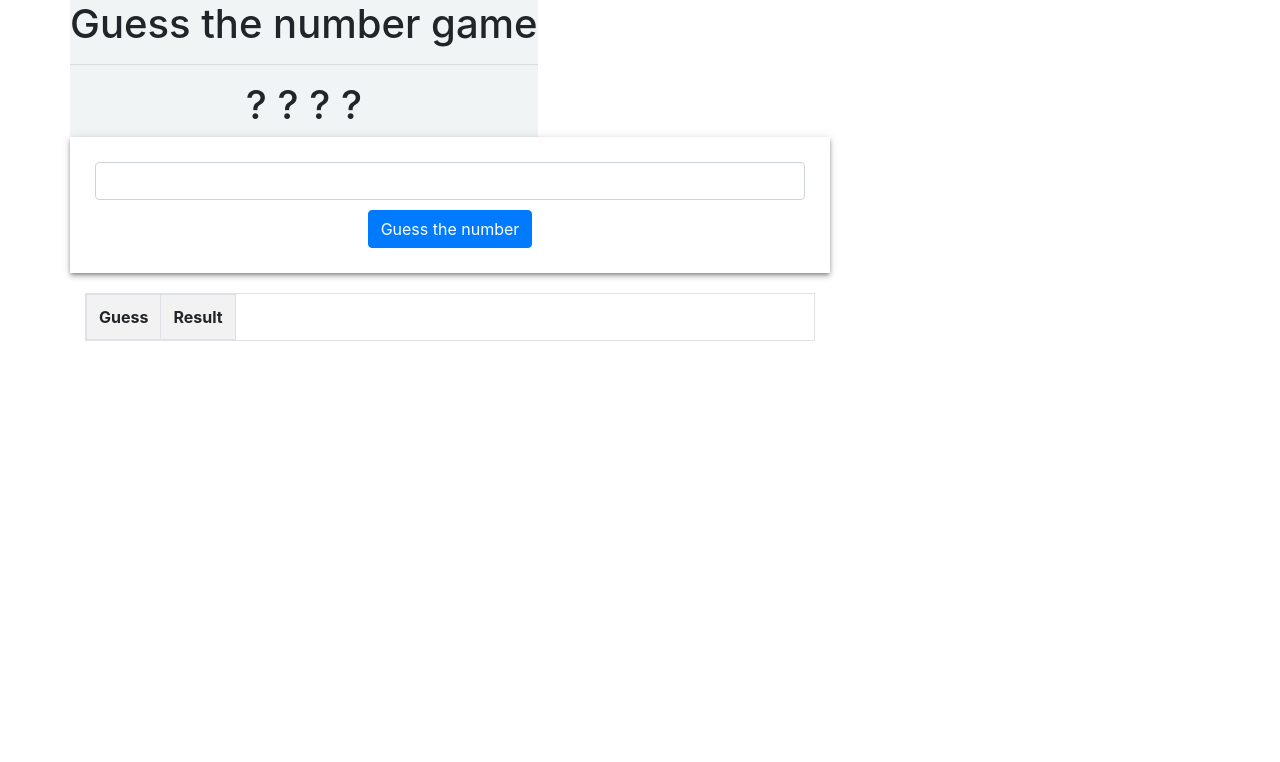
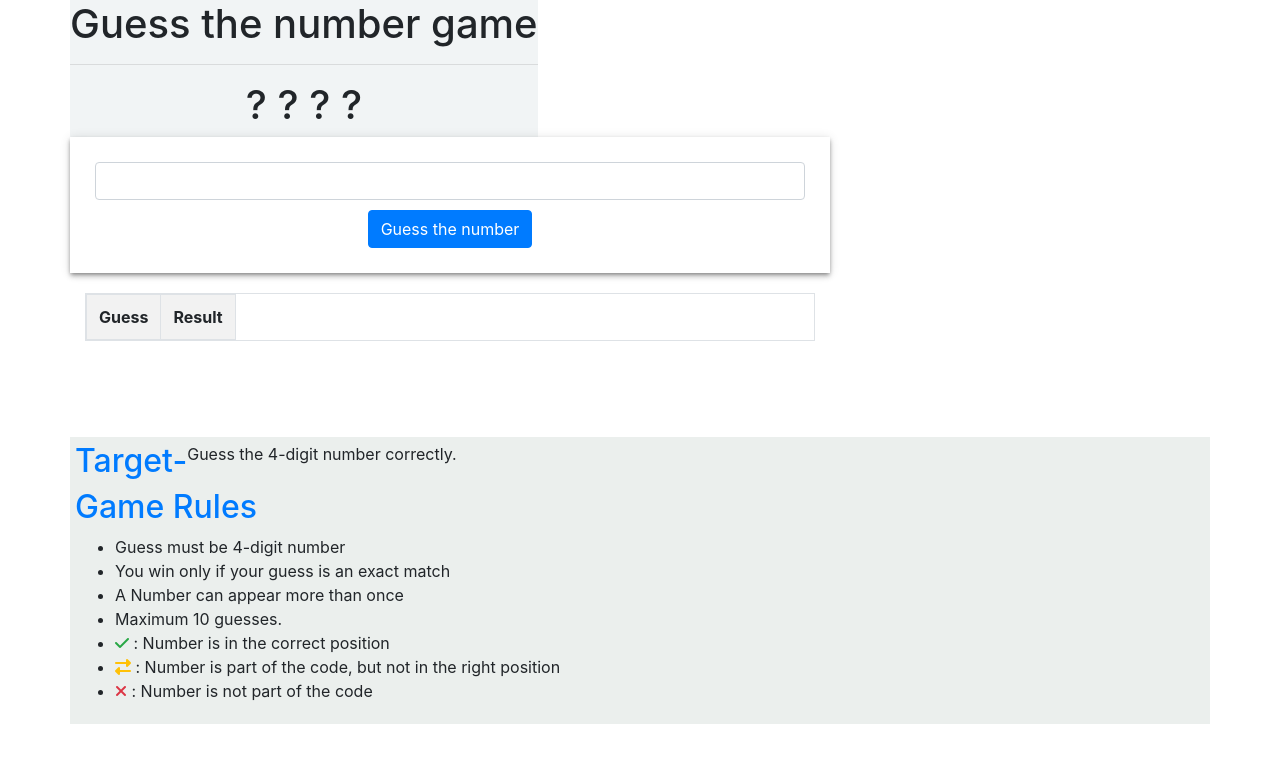
Before and after one commit to smishra125/Lottery-game, a plain HTML site: page index.html in a window 1280 px wide. Drawn offline with nearby package versions, Linux system fonts and the light colour scheme.

Commit message:
Changed the styling.

```diff
--- a/index.html
+++ b/index.html
@@ -44,6 +44,28 @@
 	</div>
     </div>
 
+<div class="row instructions">
+    <div class="col-md-6">
+      <div class="row">
+        <h2 class="text-primary">Target- </h2>
+        <p>Guess the 4-digit number correctly.</p>
+      </div>
+      <div class="row">
+        <h2 class="text-primary">Game Rules</h2>
+        <ul>
+          <li>Guess must be 4-digit number</li>
+          <li>You win only if your guess is an exact match</li>
+          <li>A Number can appear more than once</li>
+          <li>Maximum 10 guesses.</li>
+          <li><i class="fa fa-check text-success"></i> : Number is in the correct position</li>
+          <li><i class="fa fa-exchange text-warning"></i> : Number is part of the code, but not in the right position</li>
+          <li><i class="fa fa-times text-danger"></i> : Number is not part of the code</li>
+        </ul>
+      </div>
+    </div>
+  </div>
+
+
 <script type="text/javascript" src="game.js"></script>
 <body>
 </html>
--- a/style.css
+++ b/style.css
@@ -1,13 +1,5 @@
 body {
   font-size: 16px;
-}
-
-#btn-replay {
-	display: none;
-}
-
-#user-input {
-	margin-bottom: 10px;
 }
 
 .heading-section {
@@ -15,18 +7,32 @@ body {
   background-color: #f1f4f5;
 }
 
+#btn-replay {
+  display: none;
+}
+#user-input {
+  margin-bottom: 10px;
+}
 .guess-box {
   padding: 25px;
   margin-bottom: 20px;
   box-shadow: 0 4px 5px 0 rgba(0, 0, 0, 0.14), 0 1px 10px 0 rgba(0, 0, 0, 0.12), 0 2px 4px -1px rgba(0, 0, 0, 0.4);
 }
 
-.msg-success {
+.msg-sucess {
   color: green;
   font-size: 200%;
 }
-
 .main {
   text-align: center;
-	min-height: 30px;
+  min-height: 300px;
 }
+.instructions{
+  background-color: #ebefed;
+  padding: 5px;
+}
+
+th {
+  font-weight: bold;
+  text-align: center;
+}
```
Lines whose indentation alone changed are shown as unchanged.
